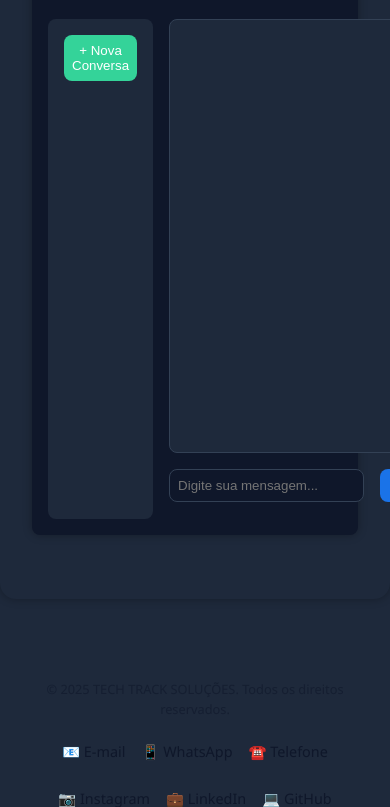
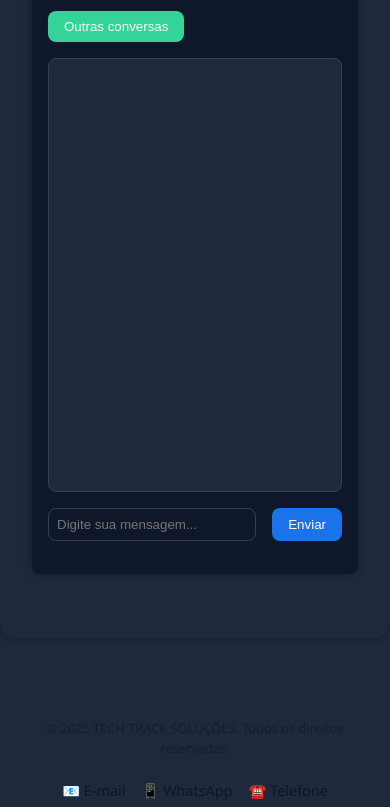
Before and after one commit to ttsolucoes/site_ttsolucoes, a Flask app: template app/templates/pages/private/suporte.html in a window 390 px wide; the page is wider, and only the part inside the window is pictured. Shown: the part 421-1228 px from the top of that part. Run offline with Flask 3, Linux system fonts and the light colour scheme; the template is opened without the code that fills it, so the values that code supplies are empty.

Commit message:
responsividade do suporte

```diff
--- a/app/static/css/pages/suporte.css
+++ b/app/static/css/pages/suporte.css
@@ -182,3 +182,52 @@
     from { transform: translateY(100px); opacity: 0; }
     to { transform: translateY(0); opacity: 1; }
 }
+
+#toggle-chat-list {
+    display: none;
+}
+
+@media (max-width: 768px) {
+    /* Inicialmente visível */
+    .chat-list {
+        display: flex;
+    }
+
+    /* Esconde completamente */
+    .chat-list:not(.show) {
+        display: none;
+    }
+
+    .chat-area {
+        display: flex;
+        flex-direction: column;
+    }
+
+    .chat-area.hide {
+        display: none;
+    }
+    .chat-layout {
+        flex-direction: column;
+    }
+
+    .chat-list {
+        display: none;
+        width: 100%;
+        margin-bottom: 1rem;
+    }
+
+    .chat-list.show {
+        display: flex;
+    }
+
+    #toggle-chat-list {
+        display: inline-block;
+        background-color: var(--btn-secondary-bg);
+        color: var(--btn-secondary-text);
+        border: none;
+        padding: 0.5rem 1rem;
+        border-radius: var(--btn-radius);
+        cursor: pointer;
+        margin-top: 0.5rem;
+    }
+}
--- /dev/null
+++ b/app/static/js/modules/chat_toggle.js
@@ -0,0 +1,13 @@
+document.addEventListener('DOMContentLoaded', function () {
+    const toggleBtn = document.getElementById('toggle-chat-list');
+    const chatList = document.querySelector('.chat-list');
+    const chatArea = document.querySelector('.chat-area');
+
+    if (toggleBtn && chatList && chatArea) {
+        toggleBtn.addEventListener('click', () => {
+            // Alterna a visibilidade das áreas
+            chatList.classList.toggle('show');
+            chatArea.classList.toggle('hide');
+        });
+    }
+});
--- a/app/templates/pages/private/suporte.html
+++ b/app/templates/pages/private/suporte.html
@@ -13,6 +13,7 @@
     <div class="chat-header">
         <h2>Central de Suporte</h2>
         <p>Usuário: {{ users.username }} | Empresa: {{ empresa }} | ID do usuário: {{ users.id }}</p>
+        <button id="toggle-chat-list" class="toggle-chat-list">Outras conversas</button>
     </div>
 
     <div class="chat-layout">
@@ -35,5 +36,6 @@
 
 {% block js %}
 <script src="{{ url_for('static', filename='js/modules/suporte.js') }}"></script>
+<script src="{{ url_for('static', filename='js/modules/chat_toggle.js') }}"></script>
 
 {% endblock %}
```
